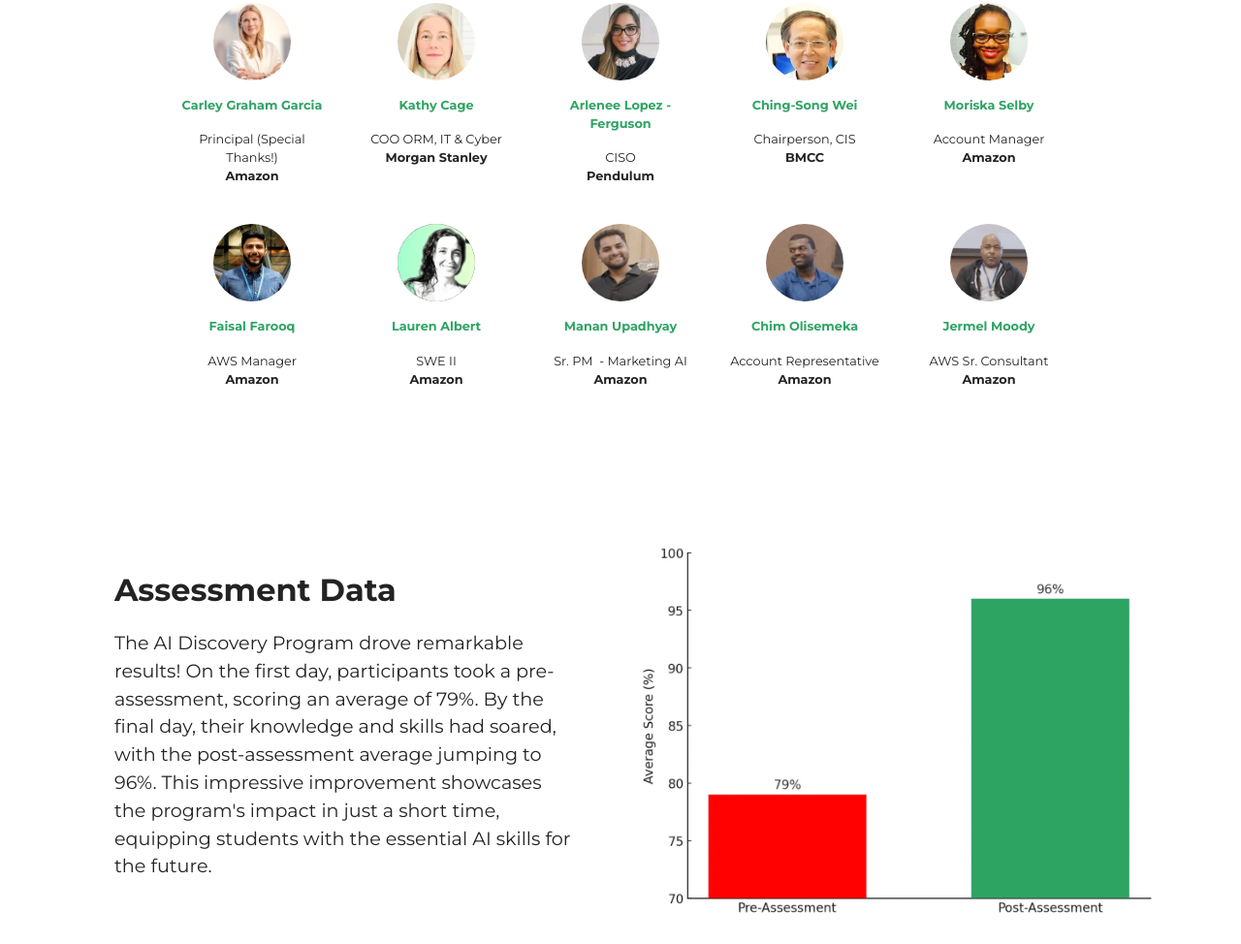
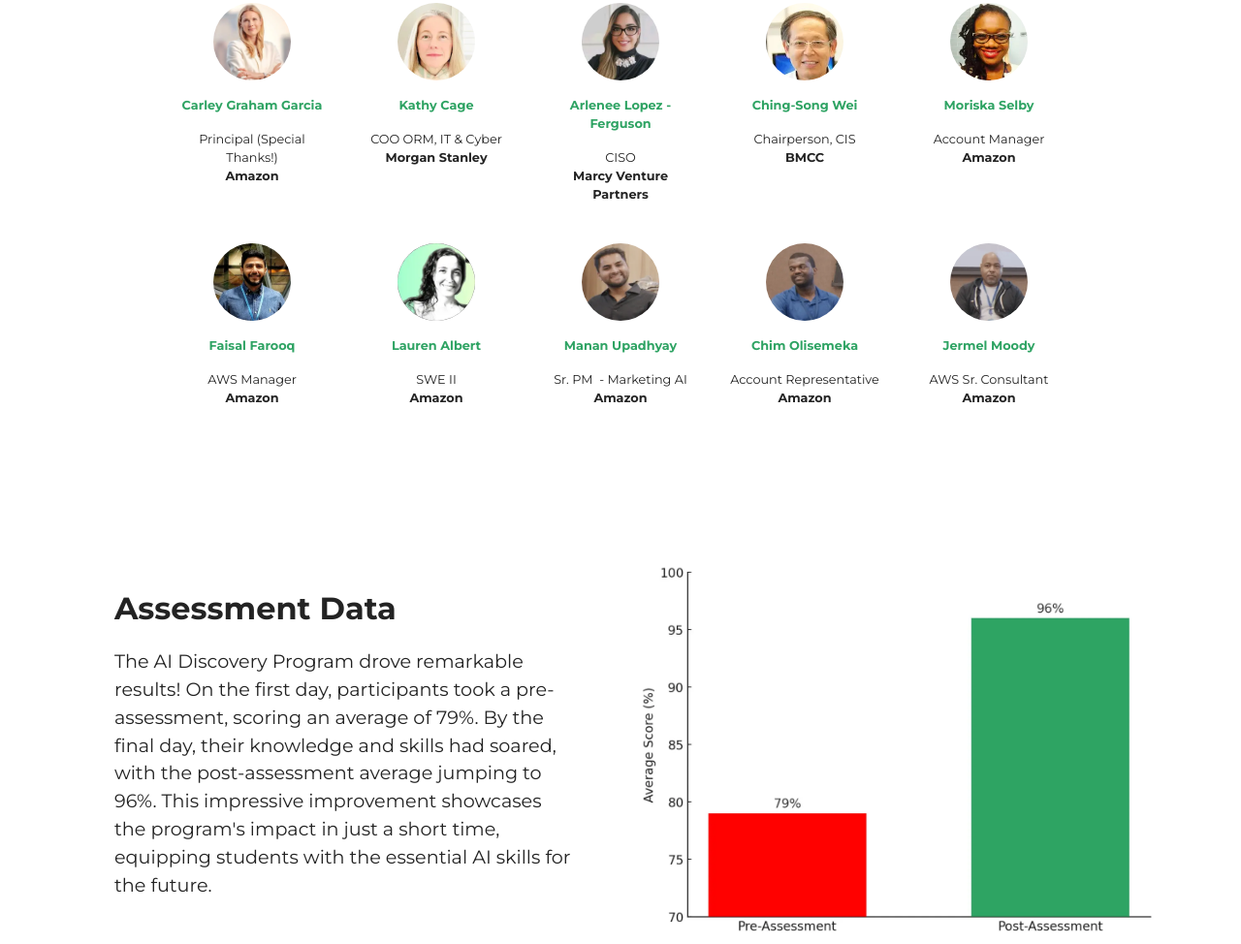
Before and after one commit to kangrajan/amznai, a plain HTML site: page index.html in a window 1280 px wide. Shown: the part 3456-4430 px from the top of the page at 97% size. Drawn offline with Linux system fonts and the light colour scheme; files whose address does not match are found by name.

Commit message:
Update index.html
changed pendulum to Marcy Venture Partners

```diff
--- a/index.html
+++ b/index.html
@@ -223,7 +223,7 @@
               </div>
             </div>
             <h4 class="card-title mbr-fonts-style mb-0 display-4"><strong>Arlenee Lopez - Ferguson</strong></h4>
-            <h5 class="card-text mbr-fonts-style mt-3 display-4">CISO<br><strong>Pendulum</strong></h5>
+            <h5 class="card-text mbr-fonts-style mt-3 display-4">CISO<br><strong>Marcy Venture Partners</strong></h5>
             <div class="link-wrap">
 
             </div>
```
